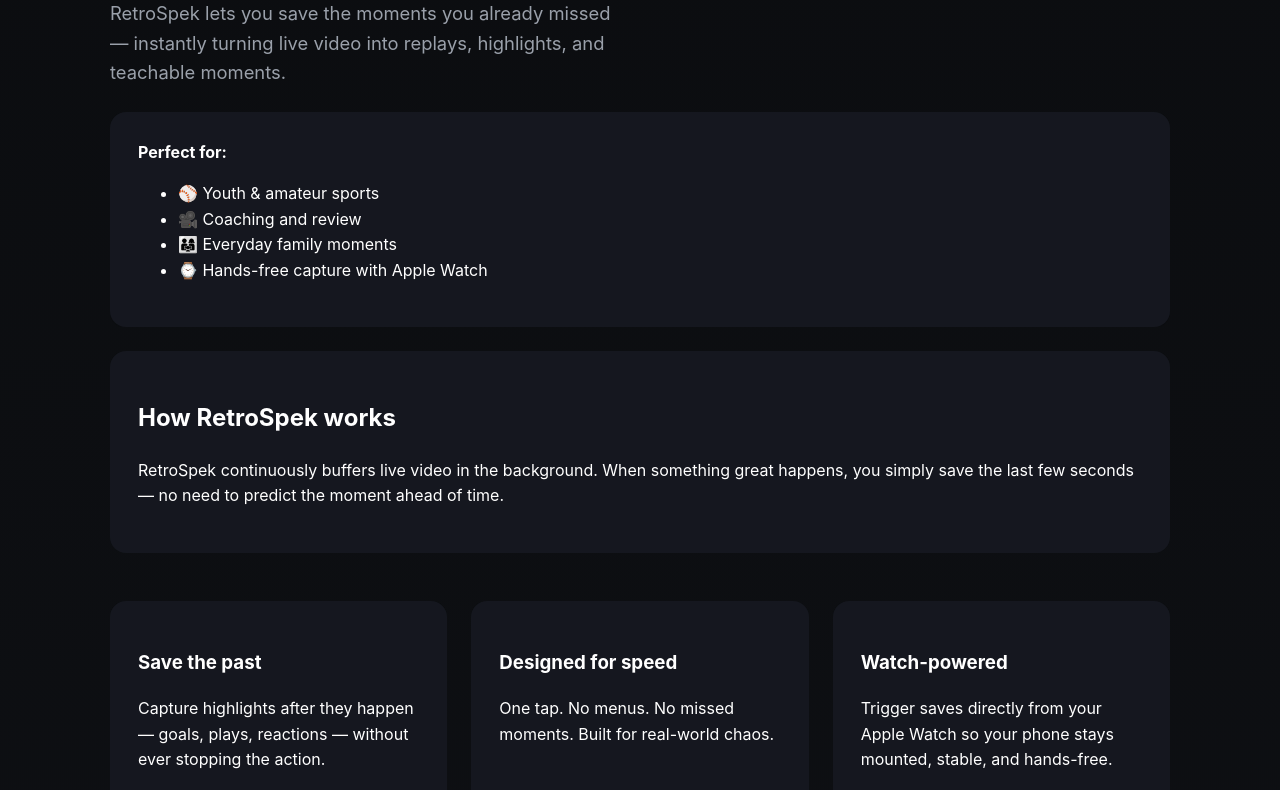
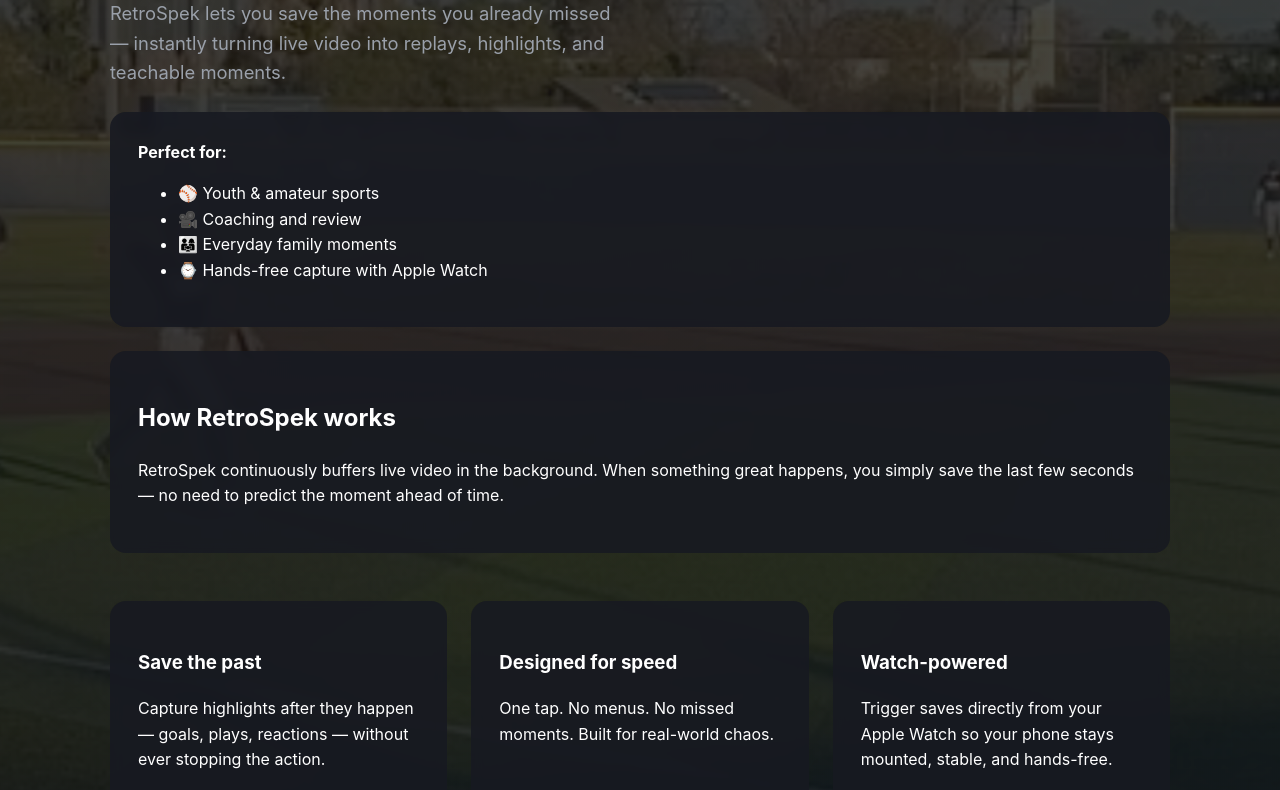
Before and after one commit to jdamush/retrospeksoftware-site, a plain HTML site: page index.html in a window 1280 px wide. Shown: the part 390-1180 px from the top of the page. Drawn offline with Linux system fonts and the light colour scheme.

Commit message:
Update index.html

```diff
--- a/index.html
+++ b/index.html
@@ -33,7 +33,7 @@
         rgba(15,17,21,0.75),
         rgba(15,17,21,0.9)
       ),
-      url("assets/hero.jpg") center / cover no-repeat;
+      url("assets/RetroSpekExampleImage.jpg") center / cover no-repeat;
   }
 
   a { color: var(--accent); text-decoration: none; }
```
